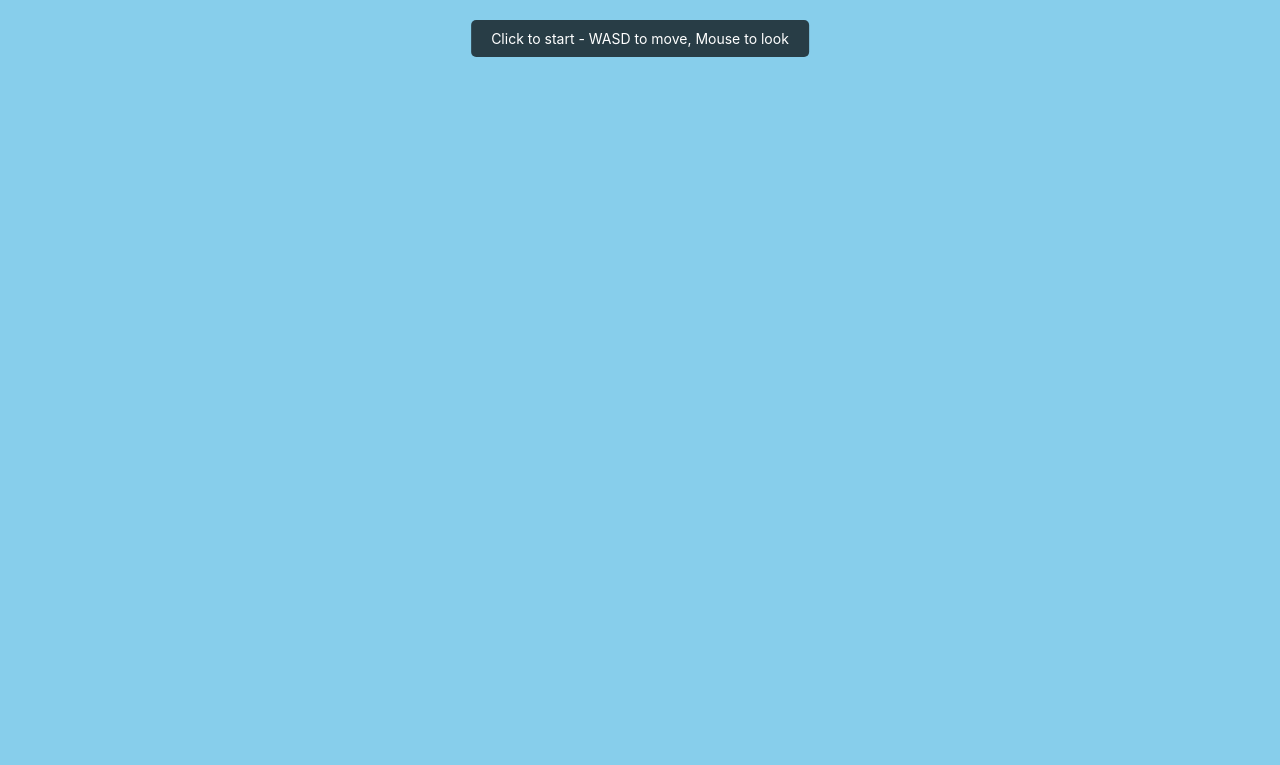
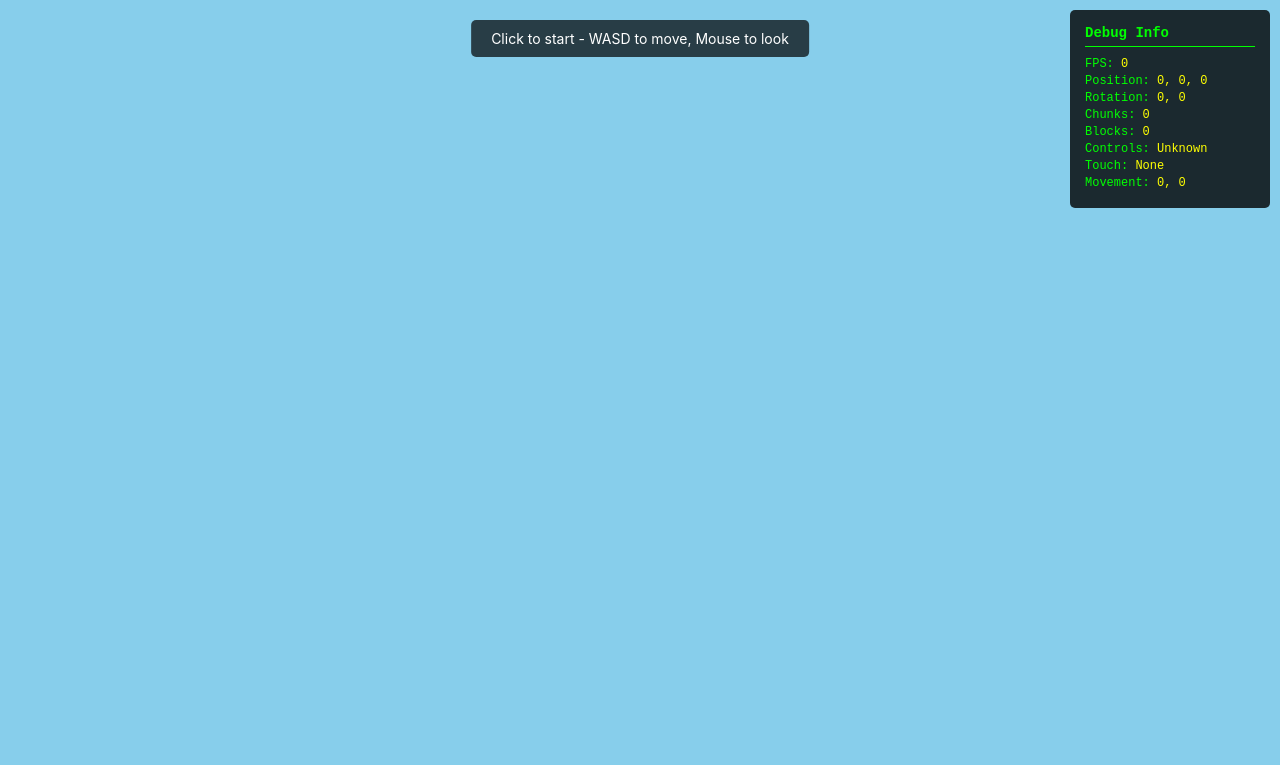
Before and after one commit to DrakeOne/ABC, a plain HTML site: page index.html in a window 1280 px wide. Shown: the top 765 px of the page. Drawn offline with nearby package versions, Linux system fonts and the light colour scheme.

Commit message:
Add debug panel styles

```diff
--- a/style.css
+++ b/style.css
@@ -22,6 +22,37 @@ body {
     width: 100%;
     height: 100%;
     display: block;
+}
+
+/* Debug Panel */
+.debug-panel {
+    position: absolute;
+    top: 10px;
+    right: 10px;
+    background: rgba(0, 0, 0, 0.8);
+    color: #00ff00;
+    padding: 15px;
+    border-radius: 5px;
+    font-family: monospace;
+    font-size: 12px;
+    min-width: 200px;
+    z-index: 1000;
+}
+
+.debug-panel h3 {
+    margin: 0 0 10px 0;
+    color: #00ff00;
+    font-size: 14px;
+    border-bottom: 1px solid #00ff00;
+    padding-bottom: 5px;
+}
+
+.debug-panel div {
+    margin: 3px 0;
+}
+
+.debug-panel span {
+    color: #ffff00;
 }
 
 /* Instructions */
@@ -148,6 +179,11 @@ body {
         width: 40px;
         height: 40px;
     }
+
+    .debug-panel {
+        font-size: 10px;
+        padding: 10px;
+    }
 }
 
 /* Small screens */
@@ -160,6 +196,11 @@ body {
     .joystick-stick {
         width: 40px;
         height: 40px;
+    }
+
+    .debug-panel {
+        font-size: 11px;
+        min-width: 150px;
     }
 }
 
```
